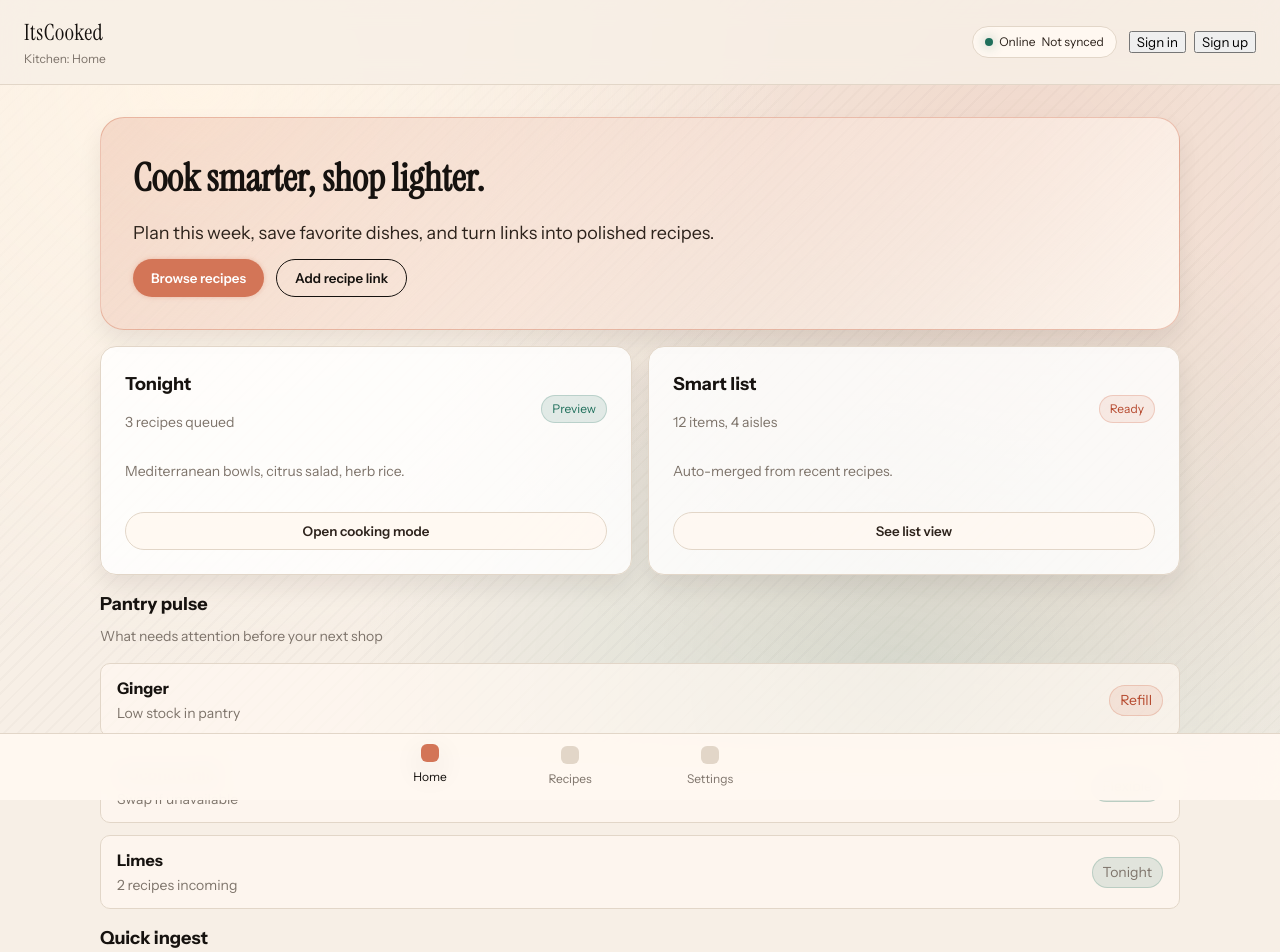
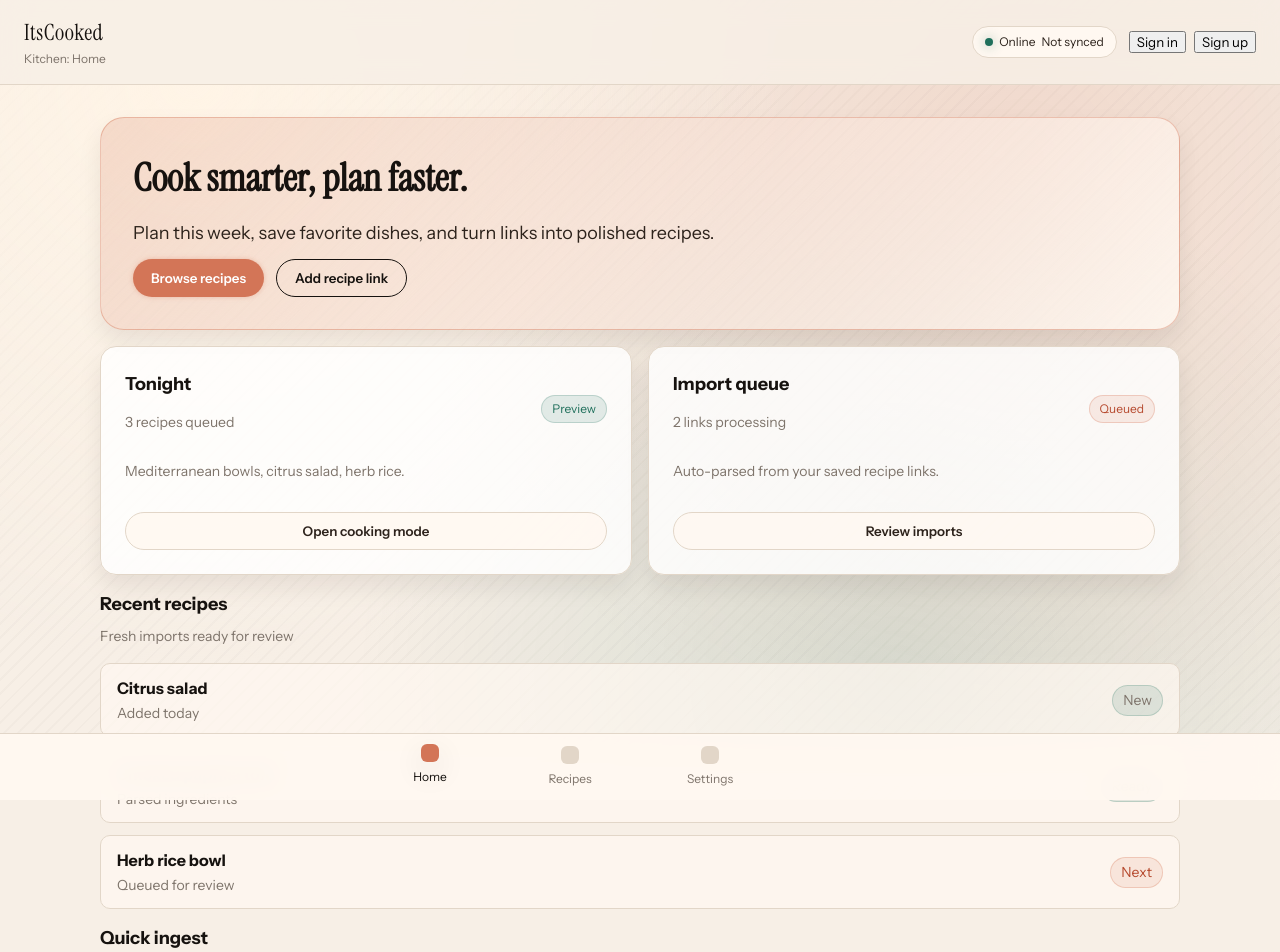
Before and after one commit to Grey-Space-Consulting/itscooked, a Next.js app in the folder web/: page / in a window 1280 px wide. Shown: the top 952 px of the page. Built offline with nearby package versions, Linux system fonts and the light colour scheme; no server answers.

Commit message:
Align UI copy and plan with Phase 2 scope

```diff
--- a/web/src/env.d.ts
+++ b/web/src/env.d.ts
@@ -1,7 +1,6 @@
 declare namespace NodeJS {
   interface ProcessEnv {
     NEXT_PUBLIC_API_BASE_URL?: string;
-    NEXT_PUBLIC_DEFAULT_GROCERY_LIST_ID?: string;
     NEXT_PUBLIC_CLERK_PUBLISHABLE_KEY?: string;
     CLERK_SECRET_KEY?: string;
   }
--- a/web/src/routes/Home.tsx
+++ b/web/src/routes/Home.tsx
@@ -6,21 +6,21 @@ import { TextInput } from "../components/ui/Input";
 import { List } from "../components/ui/List";
 import { Section } from "../components/ui/Section";
 
-const pantryPulse = [
+const recentRecipes = [
   {
-    title: "Ginger",
-    subtitle: "Low stock in pantry",
-    trailing: <span className="badge is-warm">Refill</span>
+    title: "Citrus salad",
+    subtitle: "Added today",
+    trailing: <span className="badge">New</span>
   },
   {
-    title: "Coconut milk",
-    subtitle: "Swap if unavailable",
-    trailing: <span className="badge">Flexible</span>
+    title: "Smoked paprika tofu",
+    subtitle: "Parsed ingredients",
+    trailing: <span className="badge">Ready</span>
   },
   {
-    title: "Limes",
-    subtitle: "2 recipes incoming",
-    trailing: <span className="badge">Tonight</span>
+    title: "Herb rice bowl",
+    subtitle: "Queued for review",
+    trailing: <span className="badge is-warm">Next</span>
   }
 ];
 
@@ -28,7 +28,7 @@ export function Home() {
   return (
     <div className="page stack">
       <section className="hero">
-        <h1 className="hero-title">Cook smarter, shop lighter.</h1>
+        <h1 className="hero-title">Cook smarter, plan faster.</h1>
         <p className="hero-subtitle">
           Plan this week, save favorite dishes, and turn links into polished
           recipes.
@@ -51,22 +51,22 @@ export function Home() {
           </div>
         </Card>
         <Card
-          title="Smart list"
-          meta="12 items, 4 aisles"
-          action={<span className="badge is-warm">Ready</span>}
+          title="Import queue"
+          meta="2 links processing"
+          action={<span className="badge is-warm">Queued</span>}
         >
           <div className="stack">
-            <p className="card-meta">Auto-merged from recent recipes.</p>
-            <Button variant="ghost">See list view</Button>
+            <p className="card-meta">Auto-parsed from your saved recipe links.</p>
+            <Button variant="ghost">Review imports</Button>
           </div>
         </Card>
       </div>
 
       <Section
-        title="Pantry pulse"
-        subtitle="What needs attention before your next shop"
+        title="Recent recipes"
+        subtitle="Fresh imports ready for review"
       >
-        <List items={pantryPulse} />
+        <List items={recentRecipes} />
       </Section>
 
       <Section
--- a/web/src/routes/Settings.tsx
+++ b/web/src/routes/Settings.tsx
@@ -87,10 +87,10 @@ export function Settings() {
     <div className="page stack">
       <Section
         title="Preferences"
-        subtitle="Personalize how recipes and lists behave"
+        subtitle="Personalize how recipes behave"
       >
         <div className="grid grid-2">
-          <Card title="Kitchen defaults" meta="Aisle flow and pantry settings">
+          <Card title="Kitchen defaults" meta="Cooking defaults and units">
             <div className="stack">
               <TextInput label="Primary kitchen" placeholder="Home" />
               <TextInput label="Default units" placeholder="Metric" />
```
Also changed, not shown: 1 other file (tests, documents, lock files or other folders).
